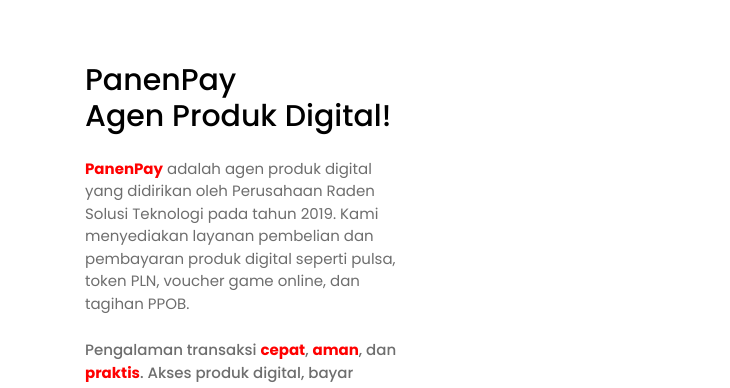
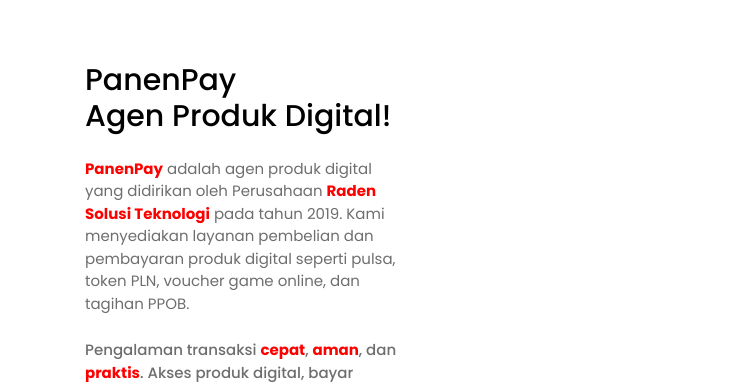
Before and after one commit to radenfebri/PanenPay.ID, a website: page index.html in a window 1280 px wide. Shown: the part 1360-1748 px from the top of the page, 0-730 px from the left. Drawn offline with Linux system fonts and the light colour scheme; grey boxes are pictures that could not be loaded.

```diff
--- a/index.html
+++ b/index.html
@@ -239,7 +239,7 @@
               <div class="col-lg-7 col-xl-6 p-0">
                 <p class="py-4 m-0 text-muted">
                   <b style="color: red">PanenPay</b> adalah agen produk digital
-                  yang didirikan oleh Perusahaan Raden Solusi Teknologi pada
+                  yang didirikan oleh Perusahaan <b style="color: red">Raden Solusi Teknologi</b> pada
                   tahun 2019. Kami menyediakan layanan pembelian dan pembayaran
                   produk digital seperti pulsa, token PLN, voucher game online,
                   dan tagihan PPOB.
```
